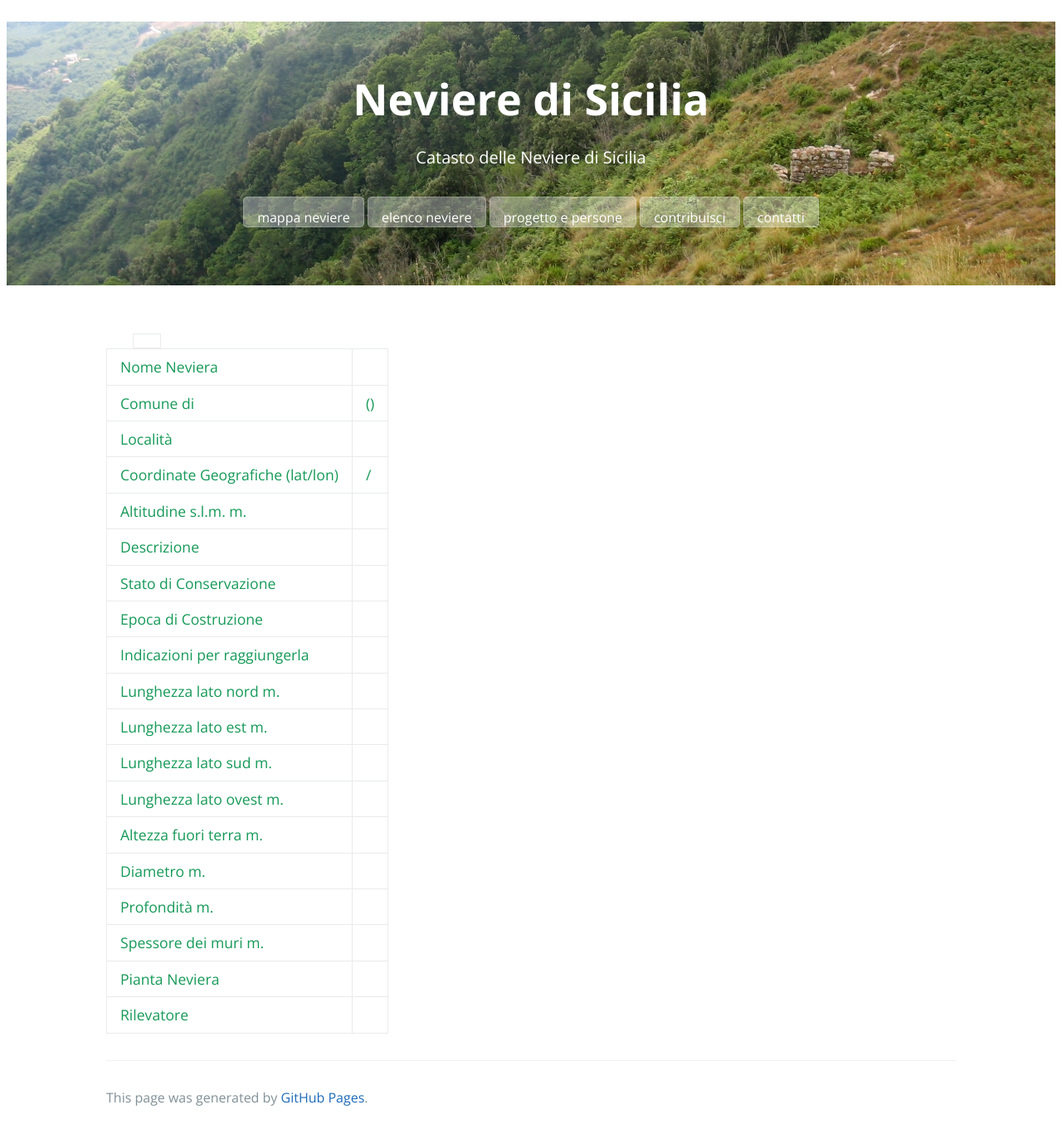
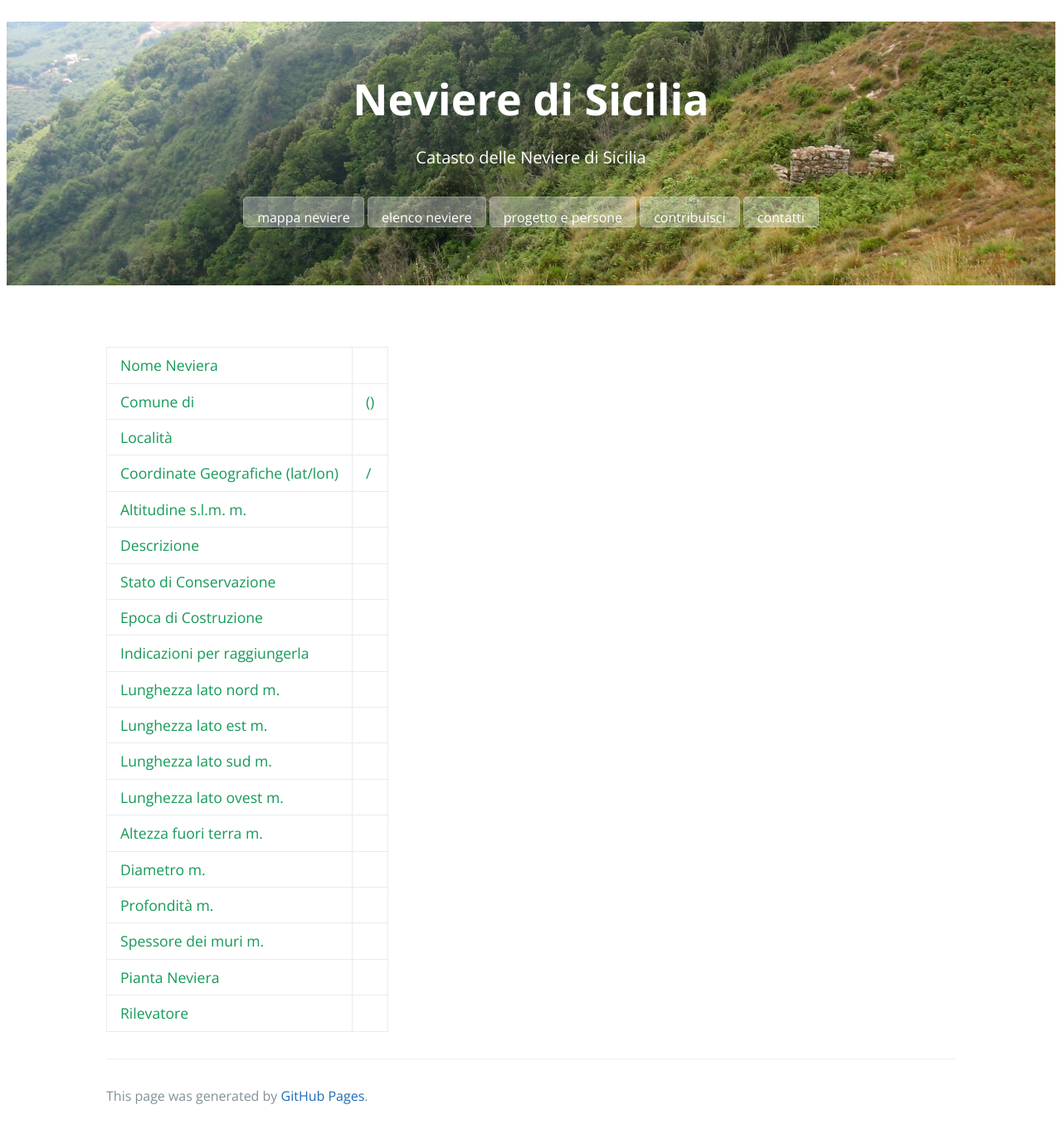
Before and after one commit to NeviereDiSicilia/nevieredisicilia.github.io, a Jekyll site: the page built from neviera.html, in a window 1280 px wide. Shown: the whole page at 83% size. Built offline with Jekyll 4.4.1, drawn with Linux system fonts in a browser that asks for light colours.

Commit message:
Update neviera.html

```diff
--- a/_includes/neviera.html
+++ b/_includes/neviera.html
@@ -50,9 +50,9 @@
                   };
 	  </script>
 	</td>
-	<td>
+	<td style="border: none;" >
 	    <script>if (data[24]){
-		      javascript:document.write("<a href=" + data[24] + " target='_blank' ><b>Vedi l'Album Fotografico</b></a>");
+		      javascript:document.write("<a href=" + data[24] + " target='_blank' >Vedi l'Album Fotografico</a>");
                   };
 	    </script>
 	</td>
```
